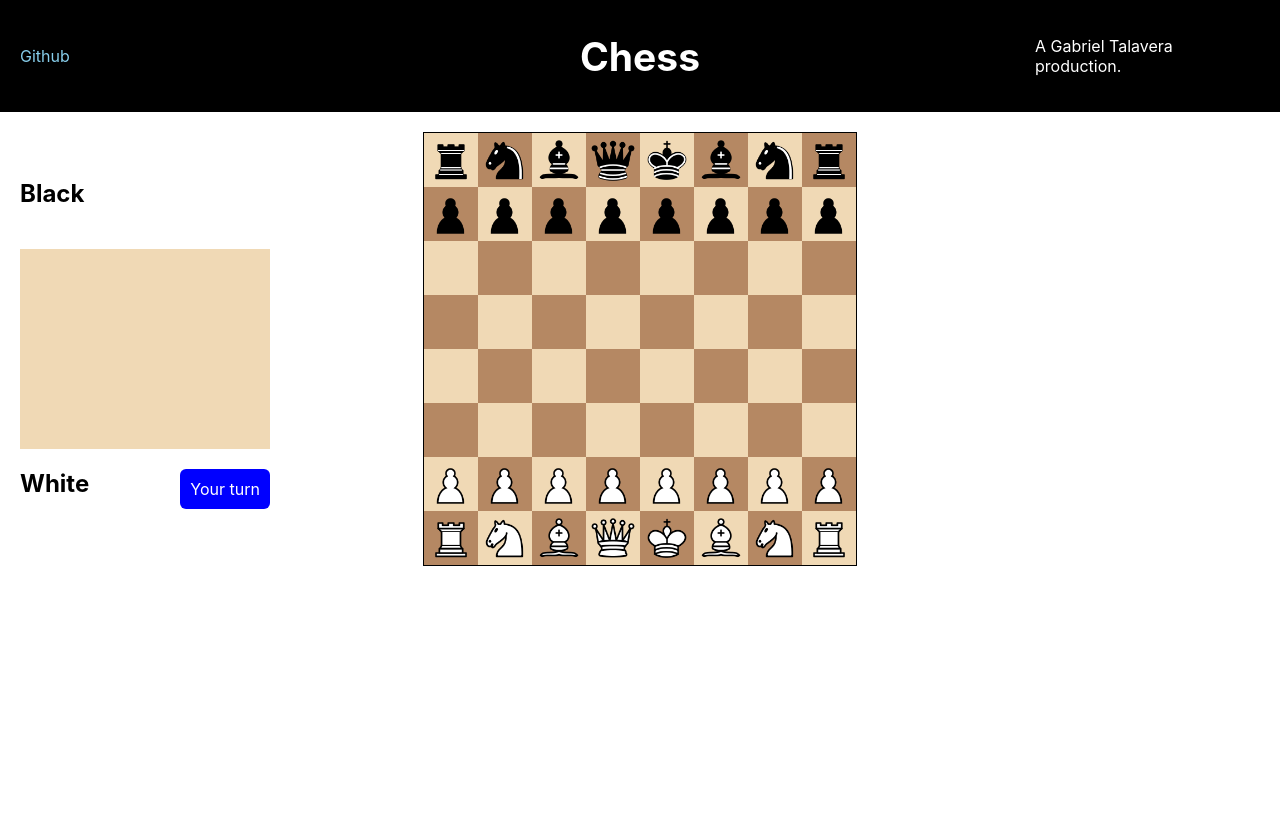
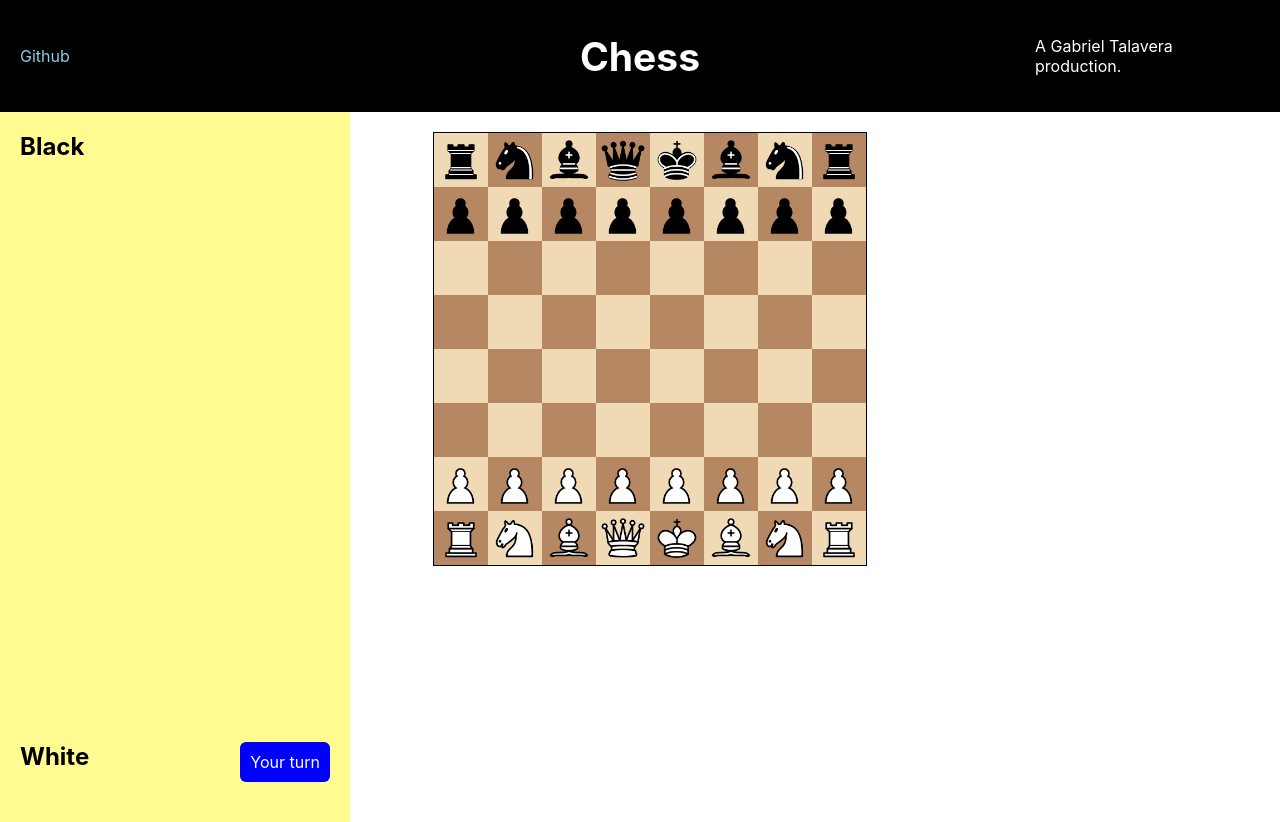
Before and after one commit to gabrieltal/chess, a React (Create React App) app: page / in a window 1280 px wide. Before the commit the page ends 800 px from the top, so only its background shows below. Built offline with nearby package versions, Linux system fonts and the light colour scheme.

Commit message:
Added styles and updated classes to get the scoreboard and the chess board looking the way I want it to

```diff
--- a/src/App.css
+++ b/src/App.css
@@ -1,3 +1,8 @@
+html, body, .app, #root {
+  height: 100%;
+  margin: 0;
+}
+
 /* Color */
 .white {
   color: white;
@@ -97,6 +102,16 @@ a:hover {
   margin: 0;
 }
 
+.mx-auto {
+  margin-left: auto;
+  margin-right: auto;
+}
+
+.my-2 {
+  margin-top: 20px;
+  margin-bottom: 20px;
+}
+
 .mx-2 {
   margin-left: 20px;
   margin-right: 20px;
@@ -127,6 +142,10 @@ a:hover {
   width: 100vw;
 }
 
+.vh-100 {
+  height: 100vh;
+}
+
 .h-100 {
   height: 100%;
 }
@@ -148,12 +167,32 @@ a:hover {
 }
 
 /* Components */
+
+main.container {
+  display: grid;
+  grid-template-columns: 350px auto;
+  grid-template-rows: auto;
+  column-gap: 10px;
+}
+
 header {
   font-size: calc(10px + 2vmin);
 }
 
 .board {
   border: 1px solid black;
+  width: 432px;
+  height: 432px;
+  justify-self: center;
+  margin-right: 340px;
+}
+
+.scoreboard {
+  display: grid;
+  grid-template-columns: auto;
+  grid-template-rows: 100px auto 100px;
+  background-color: #fffb91;
+  height: calc(100vh - 90px);
 }
 
 .square {
@@ -199,8 +238,21 @@ header {
   margin-bottom: 10px;
 }
 
+@media only screen and (max-width: 796px) {
+  main.container {
+    display: grid;
+    grid-template-columns: 1fr;
+  }
+
+  main.container > .board {
+    grid-row-start: 1;
+    margin-left: auto;
+    margin-right: auto;
+  }
+}
+
 /* On Small Screens 600px or less */
-@media only screen and (max-width: 600px) {
+@media only screen and (max-width: 666px) {
   .nav-grid {
     grid-template-columns: auto;
   }
--- a/src/components/board.jsx
+++ b/src/components/board.jsx
@@ -20,7 +20,7 @@ export default class Board extends React.Component {
     }
 
     return (
-      <div className="board m-2">
+      <div className="board my-2">
         {displayedBoard}
       </div>
     );
--- a/src/components/game.jsx
+++ b/src/components/game.jsx
@@ -147,10 +147,9 @@ export default class Game extends React.Component {
 
   render() {
     return (
-      <main className="d-flex justify-content-between align-items-center vw-100">
+      <main className="container vw-100">
         <Scoreboard players={this.state.players} current={this.state.current} moves={this.state.history.moves} whiteGraveyard={this.state.whiteGraveyard} blackGraveyard={this.state.blackGraveyard} />
         <Board squares={this.state.squares} onClick={(index) => this.handleClick(index) }/>
-        <div className="empty h-100 m-2"></div>
       </main>
     );
   }
--- a/src/components/scoreboard.jsx
+++ b/src/components/scoreboard.jsx
@@ -87,20 +87,19 @@ export default class Scoreboard extends React.Component {
 
   render() {
     return (
-      <section className="scoreboard h-100 mx-2 d-flex flex-column justify-content-between">
-        <div className="player-card d-flex align-items-start justify-content-between py-2">
+      <section className="scoreboard">
+        <div className="player-card d-flex align-items-start justify-content-between m-2">
           <h2 className="m-0 capitalize">{this.props.players['black'].color}</h2>
           <span className={`bg-grey p-1 white badge ${this.props.current === this.props.players['black'] ? 'active' : 'd-none' }`}>Your turn</span>
-
         </div>
-        <div className="move-history bg-dark">
+        <div className="move-history m-2">
           <ol>
             {this.displayMoveList(this.props.moves)}
           </ol>
         </div>
-        <div className="player-card d-flex align-items-start justify-content-between py-2">
+        <div className="player-card d-flex align-items-start justify-content-between m-2">
           <h2 className="m-0 capitalize">{this.props.players['white'].color}</h2>
-        <span className={`bg-grey p-1 white badge ${this.props.current === this.props.players['white'] ? 'active' : 'd-none' }`}>Your turn</span>
+          <span className={`bg-grey p-1 white badge ${this.props.current === this.props.players['white'] ? 'active' : 'd-none' }`}>Your turn</span>
         </div>
       </section>
     );
```
